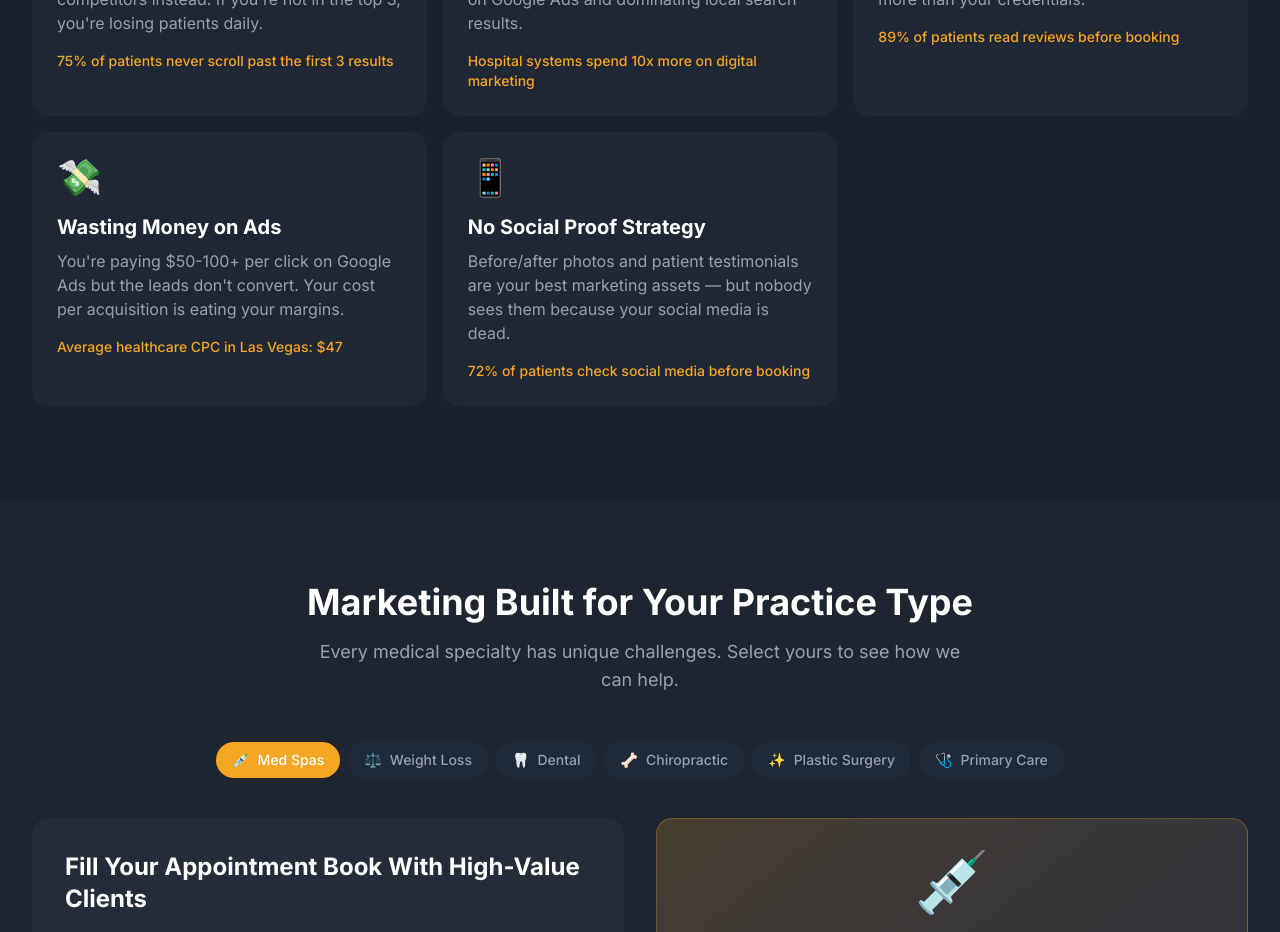
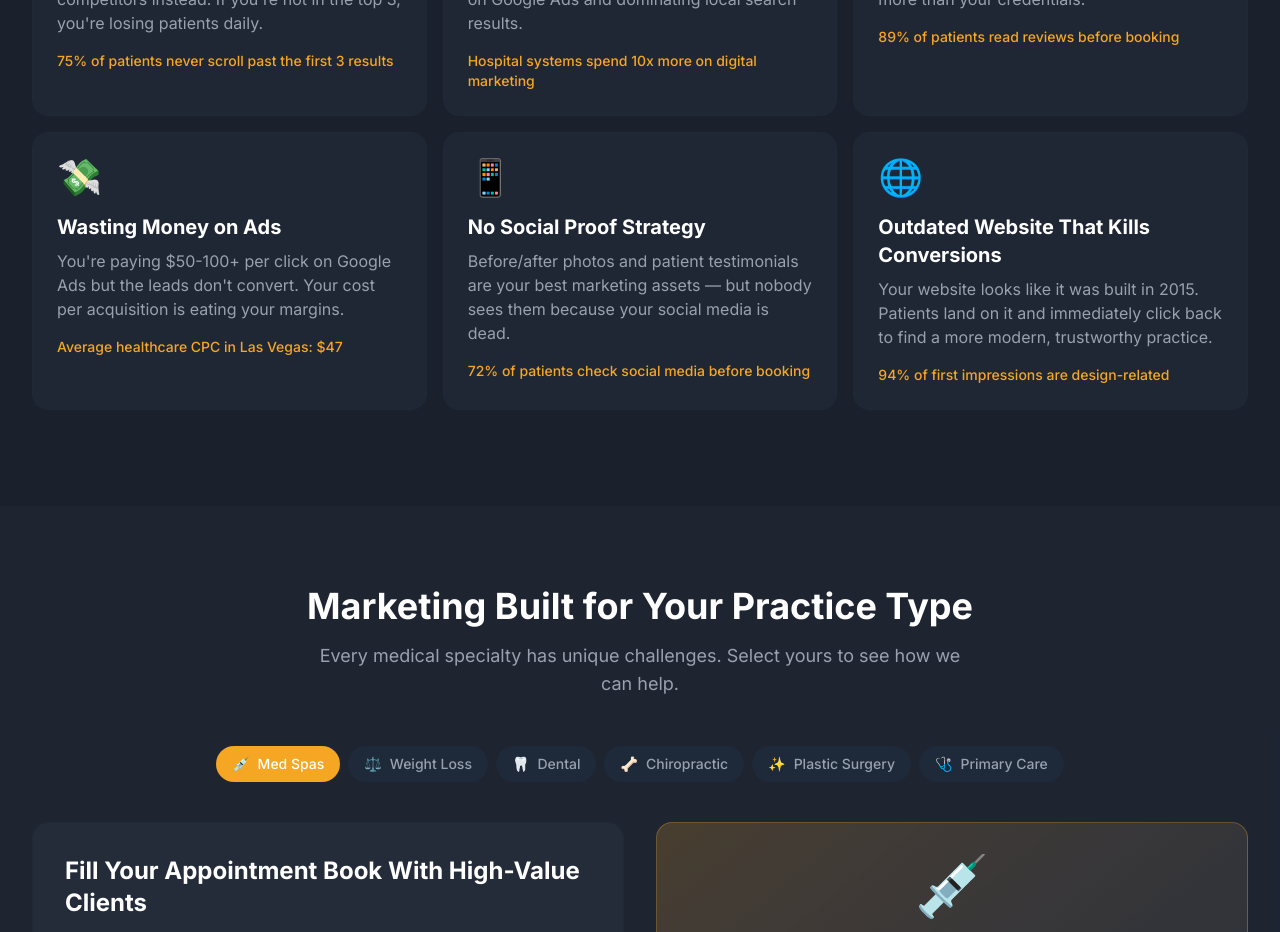
Before and after one commit to leadmetrik/leadmetrik-site, a Next.js app: page /industries/medical-marketing in a window 1280 px wide. Shown: the part 1300-2232 px from the top of the page. Built offline with nearby package versions, Linux system fonts and the light colour scheme.

Commit message:
fix: add 6th pain point card for balanced grid layout

```diff
--- a/src/app/(marketing)/industries/medical-marketing/page.tsx
+++ b/src/app/(marketing)/industries/medical-marketing/page.tsx
@@ -78,6 +78,12 @@ const painPoints = [
     title: 'No Social Proof Strategy',
     description: "Before/after photos and patient testimonials are your best marketing assets — but nobody sees them because your social media is dead.",
     stat: '72% of patients check social media before booking',
+  },
+  {
+    icon: '🌐',
+    title: 'Outdated Website That Kills Conversions',
+    description: "Your website looks like it was built in 2015. Patients land on it and immediately click back to find a more modern, trustworthy practice.",
+    stat: '94% of first impressions are design-related',
   },
 ]
 
```
